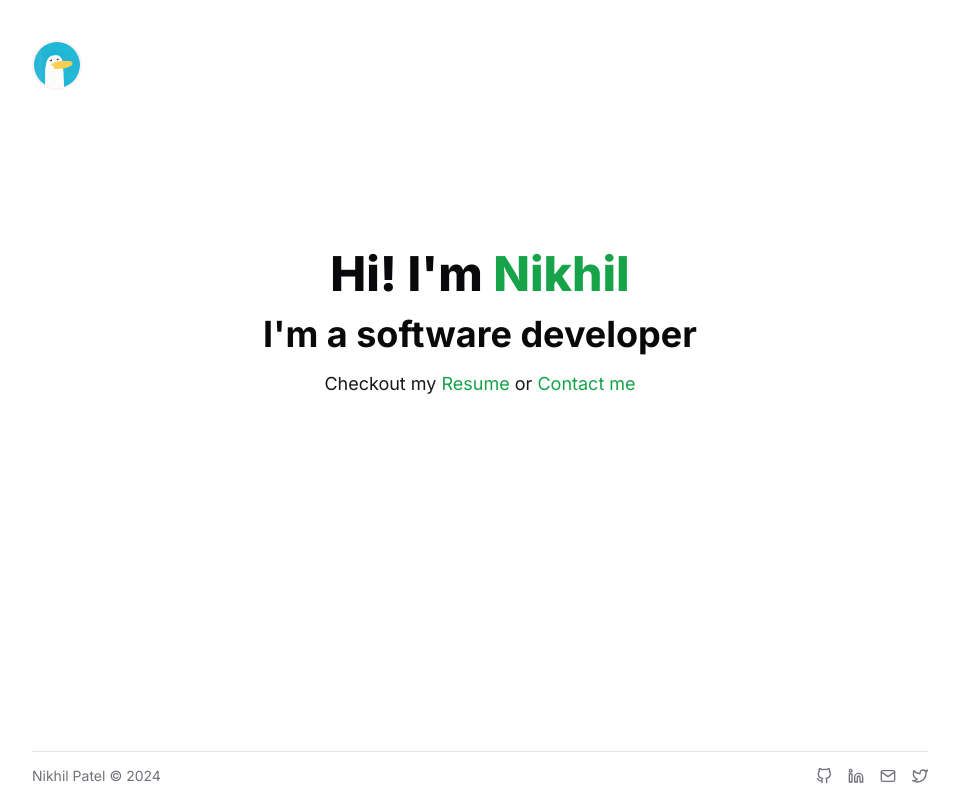
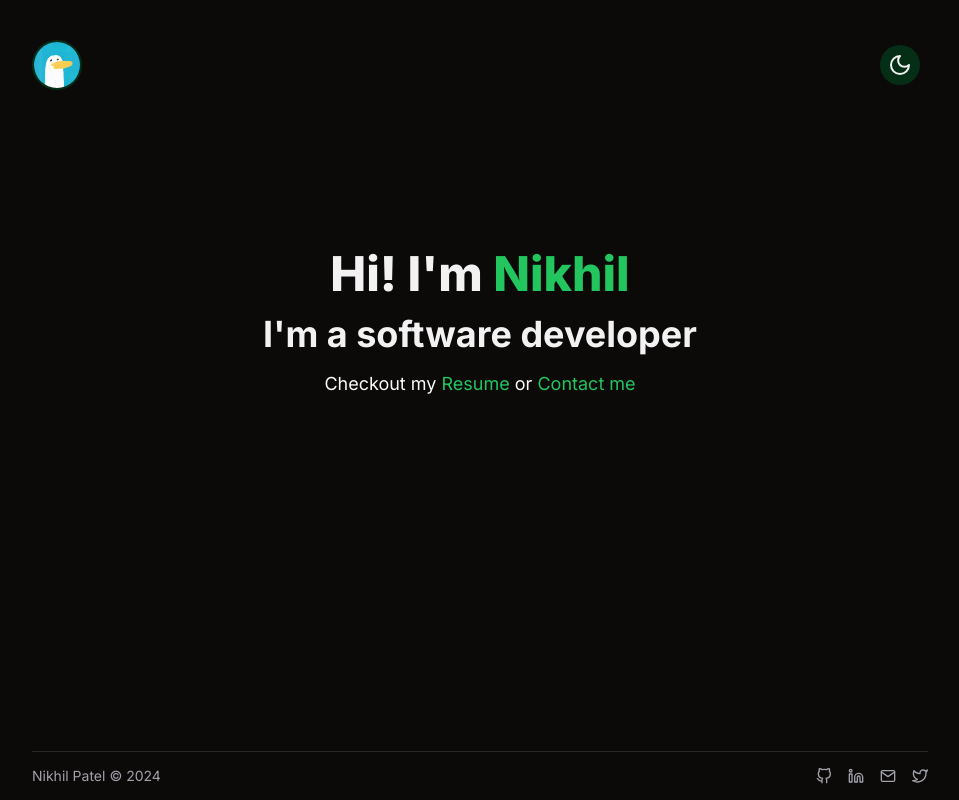
Before and after one commit to NikhilP99/sudonikhil.com, a Next.js app: page / in a window 1280 px wide. Shown: the whole page, without its empty margins (160-1119 px from the left). Built offline with nearby package versions, Linux system fonts and the light colour scheme.

Commit message:
Adding basic theme toggle

```diff
--- a/package.json
+++ b/package.json
@@ -12,7 +12,8 @@
     "class-variance-authority": "^0.7.0",
     "clsx": "^2.1.0",
     "lucide-react": "^0.368.0",
-    "next": "14.2.1",
+    "next": "^14.2.18",
+    "next-themes": "^0.4.3",
     "react": "^18",
     "react-dom": "^18",
     "react-icons": "^5.0.1",
--- a/src/app/layout.tsx
+++ b/src/app/layout.tsx
@@ -3,6 +3,7 @@ import { withChildren } from "@/types";
 import { Inter } from "next/font/google";
 import '@/styles/globals.css'
 import Layout from "@/components/Layout";
+import { ThemeProvider } from "@/components/ThemeProvider";
 
 const inter = Inter({ subsets: ["latin"] });
 
@@ -22,9 +23,16 @@ export default function RootLayout(props: withChildren) {
         <meta name="viewport" content="width=device-width, initial-scale=1.0"></meta>
       </head>
       <body className={inter.className}>
-        <Layout>
-          {children}
-        </Layout>
+        <ThemeProvider
+            attribute="class"
+            defaultTheme="dark"
+            enableSystem
+            disableTransitionOnChange
+          >
+            <Layout>
+             {children}
+            </Layout>
+        </ThemeProvider>
       </body>
     </html>
   );
--- a/src/components/Header/index.tsx
+++ b/src/components/Header/index.tsx
@@ -1,9 +1,11 @@
 import Image from "next/image";
+import { ThemeToggle } from "../ThemeToggle";
 
 export default function Header() {
   return (
     <div className="mt-6 md:mt-10 flex flex-row justify-between">
       <Image src="/logo.png" alt="logo" width={50} height={50} className="rounded-full border-2 border-primary-foreground" />
+      <ThemeToggle />
     </div>
   )
 }
--- /dev/null
+++ b/src/components/ThemeProvider/index.tsx
@@ -0,0 +1,11 @@
+"use client"
+
+import * as React from "react"
+import { ThemeProvider as NextThemesProvider } from "next-themes"
+
+export function ThemeProvider({
+  children,
+  ...props
+}: React.ComponentProps<typeof NextThemesProvider>) {
+  return <NextThemesProvider {...props}>{children}</NextThemesProvider>
+}
--- /dev/null
+++ b/src/components/ThemeToggle/index.tsx
@@ -0,0 +1,20 @@
+"use client"
+
+import * as React from "react"
+import { Moon, Sun } from "lucide-react"
+import { useTheme } from "next-themes"
+
+export function ThemeToggle() {
+  const { theme, setTheme } = useTheme()
+
+  const handleClick = () => {
+    setTheme(theme === "light" ? "dark" : "light")
+  }
+
+  return (
+    <button onClick={handleClick} className="flex my-auto rounded-full items-center justify-center mx-2 w-10 h-10 bg-primary-foreground hover:bg-primary-foreground/80" aria-label="Toggle Dark Mode">
+      <Sun className="h-[1.5rem] w-[1.5rem] rotate-0 scale-100 dark:-rotate-90 dark:scale-0 transition-all" />
+      <Moon className="absolute h-[1.5rem] w-[1.5rem] rotate-90 scale-0 dark:rotate-0 dark:scale-100 transition-all" />
+    </button>
+  )
+}
--- a/src/styles/globals.css
+++ b/src/styles/globals.css
@@ -1,6 +1,6 @@
 @tailwind base;
-  @tailwind components;
-  @tailwind utilities;
+@tailwind components;
+@tailwind utilities;
 
 @layer base {
   :root {
--- a/tailwind.config.ts
+++ b/tailwind.config.ts
@@ -57,21 +57,7 @@ const config = {
         lg: "var(--radius)",
         md: "calc(var(--radius) - 2px)",
         sm: "calc(var(--radius) - 4px)",
-      },
-      keyframes: {
-        "accordion-down": {
-          from: { height: "0" },
-          to: { height: "var(--radix-accordion-content-height)" },
-        },
-        "accordion-up": {
-          from: { height: "var(--radix-accordion-content-height)" },
-          to: { height: "0" },
-        },
-      },
-      animation: {
-        "accordion-down": "accordion-down 0.2s ease-out",
-        "accordion-up": "accordion-up 0.2s ease-out",
-      },
+      }
     },
   },
   plugins: [require("tailwindcss-animate")],
```
Also changed, not shown: 1 other file (tests, documents, lock files or other folders).
